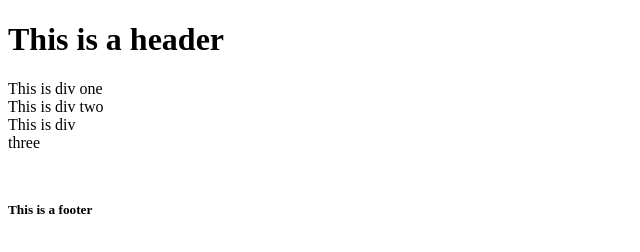
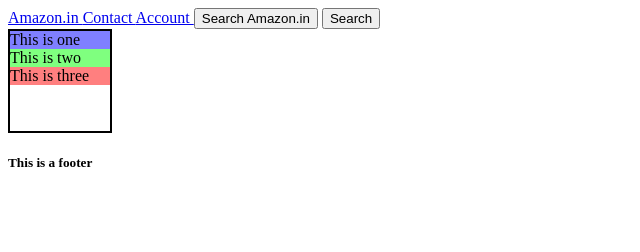
Before and after one commit to pratyush06-aec/CSS, a plain HTML site: page Practise Set_4/Question_1/index.html in a window 1280 px wide. Shown: the whole page, without its empty margins (0-640 px from the left). Drawn offline with Linux system fonts and the light colour scheme.

Commit message:
Practise Set_4

```diff
--- a/Practise Set_4/Question_1/index.html
+++ b/Practise Set_4/Question_1/index.html
@@ -1,26 +1,50 @@
 <!DOCTYPE html>
 <html lang="en">
+
 <head>
     <meta charset="UTF-8">
     <meta name="viewport" content="width=device-width, initial-scale=1.0">
     <title> Question_1 </title>
     <link rel="stylesheet" href="style.css">
 </head>
+
 <body>
     <header>
-        <h1>
-            This is a header
-        </h1>
+        <div id="navbar">
+            <a href="#" id="logo">
+                Amazon.in
+            </a>
+
+            <a href="#" id="contact">
+                Contact
+            </a>
+
+            <a href="#" id="account">
+                Account
+            </a>
+
+            <button id="button_one" placeholder="Search Amazon.in">
+                Search Amazon.in
+            </button>
+
+            <button id="button_two" placeholder="Search">
+                Search
+            </button>
+        </div>
     </header>
 
     <main>
-        <div>
-            This is div one
-            <div>
-                This is div two
-                <div>
-                    This is div three
-                </div>
+        <div class="content">
+            <div class="one">
+                This is one
+            </div>
+
+            <div class="two">
+                This is two
+            </div>
+
+            <div class="three">
+                This is three
             </div>
         </div>
     </main>
@@ -31,4 +55,5 @@
         </h5>
     </footer>
 </body>
+
 </html>
--- a/Practise Set_4/Question_1/style.css
+++ b/Practise Set_4/Question_1/style.css
@@ -1,4 +1,18 @@
-div{
+.content{
+    border:2px solid black;
     height:100px;
     width:100px;
+    display:inline-block;
 }
+
+.one{
+    background-color: rgba(0, 0, 255, 0.5);
+}
+.two{
+    background-color: rgba(0, 255, 0, 0.5);
+}
+
+.three{
+    background-color: rgba(255, 0, 0, 0.5);
+
+}
```
